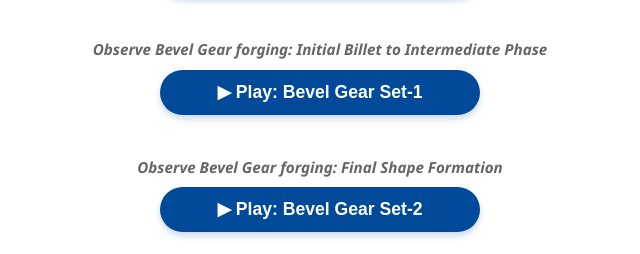
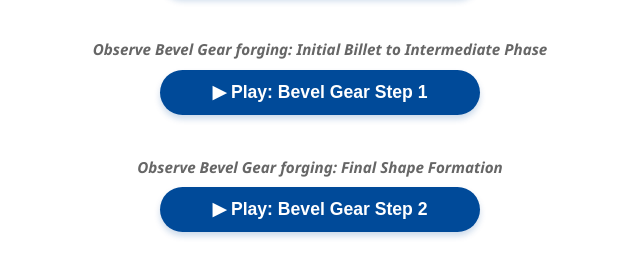
Before and after one commit to virtual-labs/exp-gear-manufacturing-dei, a plain HTML site: page experiment/simulation/index.html in a window 1280 px wide. Shown: the part 546-800 px from the top of the page, 320-960 px from the left. Drawn offline with Linux system fonts and the light colour scheme.

Commit message:
Update index.html

```diff
--- a/experiment/simulation/index.html
+++ b/experiment/simulation/index.html
@@ -31,12 +31,12 @@
 
         <div class="nav-item">
             <p class="cta-text">Observe Bevel Gear forging: Initial Billet to Intermediate Phase</p>
-            <button class="play-btn" onclick="showSimulation('bevel-setup1')">▶ Play: Bevel Gear Set-1</button>
+            <button class="play-btn" onclick="showSimulation('bevel-setup1')">▶ Play: Bevel Gear Step 1</button>
         </div>
 
         <div class="nav-item">
             <p class="cta-text">Observe Bevel Gear forging: Final Shape Formation</p>
-            <button class="play-btn" onclick="showSimulation('bevel-setup2')">▶ Play: Bevel Gear Set-2</button>
+            <button class="play-btn" onclick="showSimulation('bevel-setup2')">▶ Play: Bevel Gear Step 2</button>
         </div>
 
         <div class="nav-item">
```
